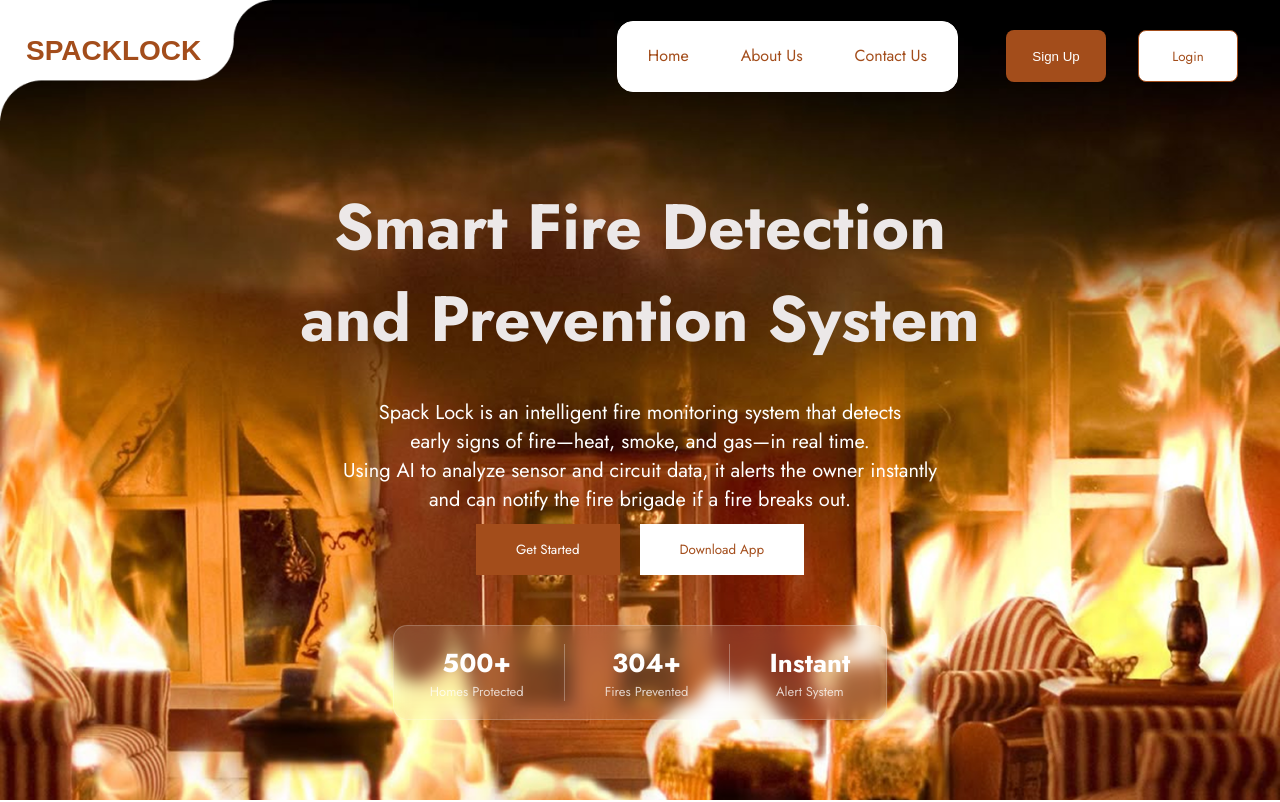
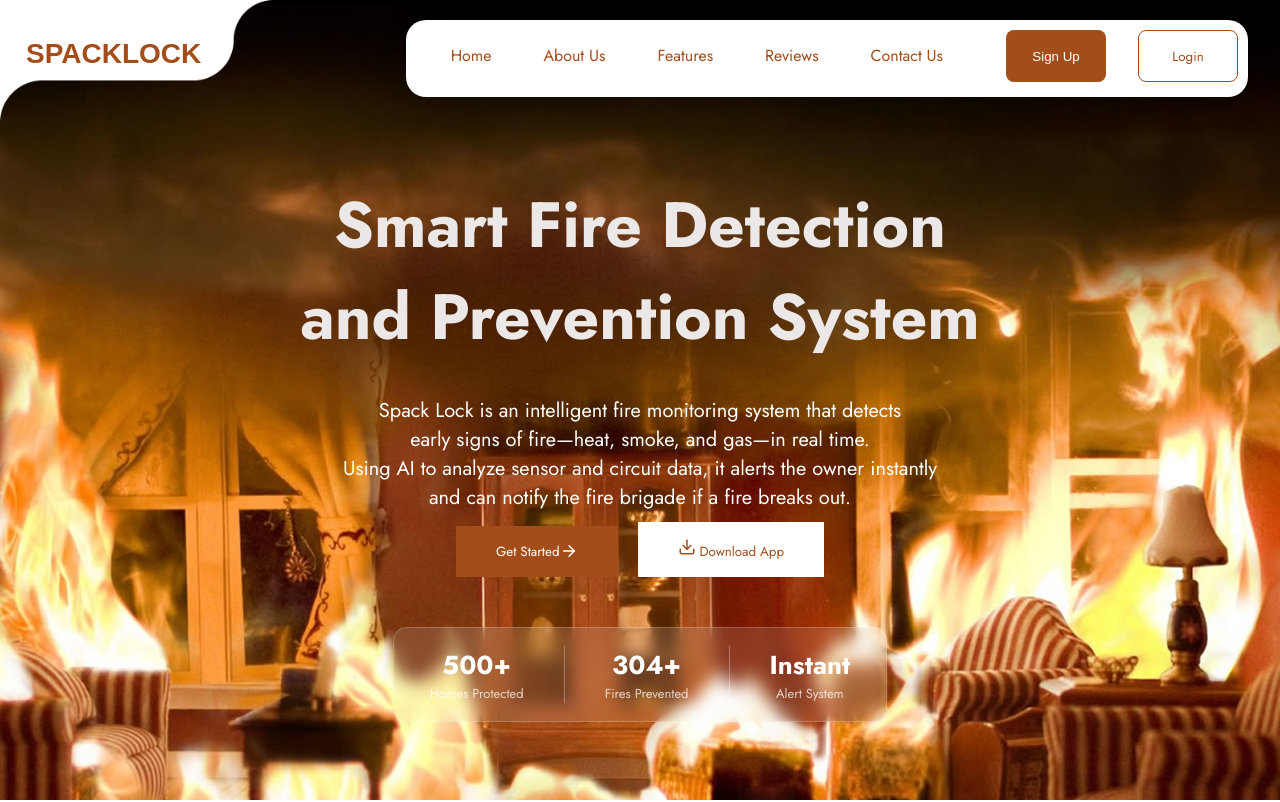
Before and after one commit to janebatakariza-hue/spacklock, a React (Vite) app: page / in a window 1280 px wide. Shown: the top 802 px of the page. Built offline with nearby package versions, Linux system fonts and the light colour scheme; a web font is replaced by a local one.

Commit message:
updated the navbar well

```diff
--- a/src/landingpage.tsx
+++ b/src/landingpage.tsx
@@ -4,7 +4,17 @@ import Signup from "./signup";
 import Login from "./login";
 import AboutUs from "./aboutus";
 import Contact from "./Contact";
-import { Flame, Bot, Bell, Truck, Zap, Shield } from "lucide-react";
+
+import {
+  Flame,
+  Bot,
+  Bell,
+  Truck,
+  Zap,
+  Shield,
+  ArrowRight,
+  Download,
+} from "lucide-react";
 
 function LandingPage() {
   const [page, setPage] = useState<
@@ -50,6 +60,7 @@ function LandingPage() {
       <div className="hero-wrapper" style={{ position: "relative" }}>
         <header className="navBar">
           <h1 className="na-heading">SPACKLOCK</h1>
+          <div className="nav-pill">
             <div className="nav-links">
               <a href="#home">Home</a>
               <a
@@ -61,8 +72,8 @@ function LandingPage() {
               >
                 About Us
               </a>
-            {/* <a href="#features">Features</a>
-              <a href="#reviews">Reviews</a> */}
+              <a href="#features">Features</a>
+              <a href="#reviews">Reviews</a>
               <a
                 href="#"
                 onClick={(e) => {
@@ -80,6 +91,7 @@ function LandingPage() {
               <button className="button2" onClick={() => setPage("login")}>
                 Login
               </button>
+            </div>
           </div>
         </header>
 
@@ -101,9 +113,11 @@ function LandingPage() {
           </p>
           <div className="hero-buttons">
             <button className="getStarted" onClick={() => setPage("signup")}>
-              Get Started
+              Get Started <ArrowRight size={18} />
             </button>
-            <button className="downloadApp">Download App</button>
+            <button className="downloadApp">
+              <Download size={18} /> Download App
+            </button>
           </div>
 
           {/* Stats bar */}
--- a/src/spack.css
+++ b/src/spack.css
@@ -34,12 +34,21 @@ body {
   border-radius: 16px;
 
   margin-top: -10px;
-  margin-left:-30px;
+  margin-left: -30px;
   /* margin-right: 100px; */
   transition: transform 0.3s ease;
   cursor: pointer;
 }
-
+.nav-pill {
+  display: flex;
+  align-items: center;
+  gap: 14px;
+  margin-left: auto;
+  background: white;
+  padding: 0px 0px 5px 14px;
+  border-radius: 20px;
+  box-shadow: 0 10px 30px rgba(0, 0, 0, 0.15);
+}
 .nav-links {
   display: flex;
   gap: 40px;
@@ -138,6 +147,9 @@ body {
   padding: 16px 40px;
   margin: 10px;
   border: none;
+  display: inline-flex;
+  align-items: center;
+  justify-content: center;
   transition: transform 0.3s ease;
 }
 .getStarted:hover {
@@ -322,9 +334,13 @@ header {
   pointer-events: none;
 }
 @media (min-width: 640px) {
-  .hero-title { font-size: 2.4rem; }
+  .hero-title {
+    font-size: 2.4rem;
+  }
 }
 
 @media (min-width: 1024px) {
-  .hero-title { font-size: 3.5rem; }
+  .hero-title {
+    font-size: 3.5rem;
+  }
 }
```
Lines whose indentation alone changed are shown as unchanged.
